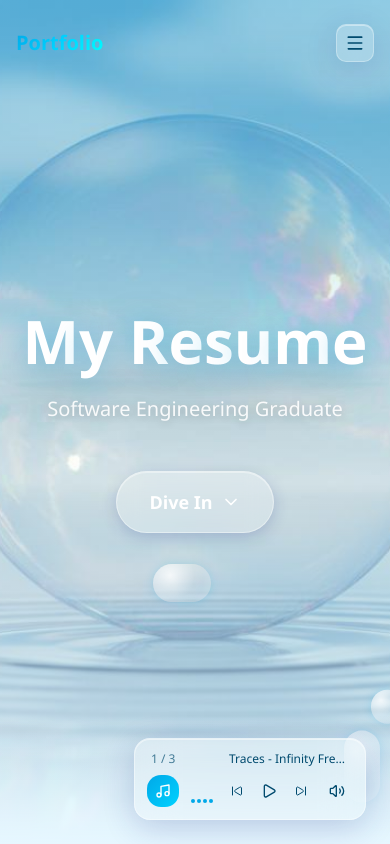
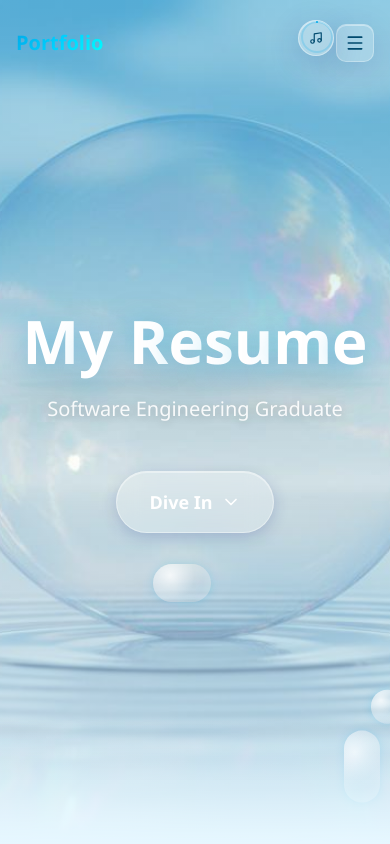
Before and after one commit to GoldJS/resume, a React (Vite) app: page / in a window 390 px wide. Shown: the top 844 px of the page. Built offline with nearby package versions, Linux system fonts and the light colour scheme.

Commit message:
Update MusicPlayer.tsx

```diff
--- a/src/sections/MusicPlayer.tsx
+++ b/src/sections/MusicPlayer.tsx
@@ -7,10 +7,15 @@ const MusicPlayer = () => {
   const [isMuted, setIsMuted] = useState(false)
   const [showTooltip, setShowTooltip] = useState(true)
   const [currentTrack, setCurrentTrack] = useState(0)
+  const [isInNavbar, setIsInNavbar] = useState(false)
+  const [isExpanded, setIsExpanded] = useState(false)
+  const [progress, setProgress] = useState(0)
+
   const audioRef = useRef<HTMLAudioElement | null>(null)
   const playerRef = useRef<HTMLDivElement>(null)
+  const bubbleRef = useRef<HTMLButtonElement>(null)
+  const popupRef = useRef<HTMLDivElement>(null)
 
-  // Playlist of tracks - replace these URLs with your actual music files
   const playlist = [
     {
       url: '/music/Infinity Frequencies - Traces.mp3',
@@ -18,24 +23,47 @@ const MusicPlayer = () => {
     },
     {
       url: '/music/Mii Editor - Mii Maker (Wii U) Music.mp3',
-      title: 'Mii Editor in Mii Maker (Wii U)'
+      title: 'Mii Editor'
     },
     {
       url: '/music/scizzie - aquatic ambience.mp3',
-      title: 'Aquatic Ambience - scizzie'
+      title: 'Aquatic Ambience'
     }
   ]
 
+  // Progress tracking
   useEffect(() => {
-    // Initialize audio with first track
+    const audio = audioRef.current
+    if (!audio) return
+
+    const updateProgress = () => {
+      if (audio.duration) {
+        const percent = (audio.currentTime / audio.duration) * 100
+        setProgress(percent)
+      }
+    }
+
+    audio.addEventListener('timeupdate', updateProgress)
+    return () => audio.removeEventListener('timeupdate', updateProgress)
+  }, [currentTrack])
+
+  // Initialize audio
+  useEffect(() => {
     audioRef.current = new Audio(playlist[currentTrack].url)
     audioRef.current.loop = true
     audioRef.current.volume = 0.3
 
-    // Hide tooltip after 5 seconds
     const tooltipTimer = setTimeout(() => {
       setShowTooltip(false)
     }, 5000)
+
+    // Entrance animation - only for desktop hero player
+    if (!isInNavbar) {
+      gsap.fromTo(playerRef.current,
+        { x: 100, opacity: 0 },
+        { x: 0, opacity: 1, duration: 1, ease: 'power3.out', delay: 3 }
+      )
+    }
 
     return () => {
       clearTimeout(tooltipTimer)
@@ -46,27 +74,26 @@ const MusicPlayer = () => {
     }
   }, [])
 
-  // Handle track change
+  // Handle track changes
   useEffect(() => {
     if (audioRef.current) {
+      const wasPlaying = isPlaying && !isMuted
       audioRef.current.src = playlist[currentTrack].url
-      if (isPlaying && !isMuted) {
-        audioRef.current.play().catch(() => {
-          setIsPlaying(false)
-        })
+      setProgress(0)
+      if (wasPlaying) {
+        audioRef.current.play().catch(() => setIsPlaying(false))
       }
     }
   }, [currentTrack])
 
+  // Handle play/pause/mute
   useEffect(() => {
-    if (audioRef.current) {
+    if (!audioRef.current) return
+
     if (isPlaying && !isMuted) {
-        audioRef.current.play().catch(() => {
-          setIsPlaying(false)
-        })
+      audioRef.current.play().catch(() => setIsPlaying(false))
     } else {
       audioRef.current.pause()
-      }
     }
   }, [isPlaying, isMuted])
 
@@ -76,12 +103,53 @@ const MusicPlayer = () => {
     }
   }, [isMuted])
 
+  // Scroll animation for mobile
   useEffect(() => {
-    gsap.fromTo(playerRef.current,
-      { x: 100, opacity: 0 },
-      { x: 0, opacity: 1, duration: 1, ease: 'power3.out', delay: 3 }
-    )
-  }, [])
+    const handleScroll = () => {
+      const heroSection = document.getElementById('hero')
+      if (!heroSection || !playerRef.current) return
+
+      const heroRect = heroSection.getBoundingClientRect()
+      const heroHeight = heroRect.height
+      const scrollProgress = Math.max(0, Math.min(1, -heroRect.top / (heroHeight * 0.5)))
+
+      gsap.to(playerRef.current, {
+        x: scrollProgress * window.innerWidth,
+        opacity: 1 - scrollProgress,
+        duration: 0.1,
+        ease: 'none'
+      })
+
+      if (scrollProgress > 0.8 && !isInNavbar) {
+        setIsInNavbar(true)
+      } else if (scrollProgress <= 0.8 && isInNavbar) {
+        setIsInNavbar(false)
+        setIsExpanded(false)
+      }
+    }
+
+    window.addEventListener('scroll', handleScroll, { passive: true })
+    handleScroll()
+    return () => window.removeEventListener('scroll', handleScroll)
+  }, [isInNavbar])
+
+  // Click outside handler
+  useEffect(() => {
+    if (!isExpanded) return
+
+    const handleClick = (e: MouseEvent) => {
+      const target = e.target as Node
+      const isInsideBubble = bubbleRef.current?.contains(target)
+      const isInsidePopup = popupRef.current?.contains(target)
+
+      if (!isInsideBubble && !isInsidePopup) {
+        setIsExpanded(false)
+      }
+    }
+
+    document.addEventListener('click', handleClick, true)
+    return () => document.removeEventListener('click', handleClick, true)
+  }, [isExpanded])
 
   const togglePlay = () => {
     setIsPlaying(!isPlaying)
@@ -99,22 +167,8 @@ const MusicPlayer = () => {
     setCurrentTrack((prev) => (prev - 1 + playlist.length) % playlist.length)
   }
 
-  return (
-    <div
-      ref={playerRef}
-      className="fixed bottom-6 right-6 z-50"
-    >
-      {/* Tooltip */}
-      {showTooltip && (
-        <div className="absolute bottom-full right-0 mb-3 glass-card-strong px-4 py-2 rounded-xl whitespace-nowrap animate-bounce">
-          <span className="text-sm text-frutiger-dark">Click to play Frutiger music!</span>
-          <div className="absolute -bottom-2 right-6 w-0 h-0 border-l-8 border-r-8 border-t-8 border-transparent border-t-white/30" />
-        </div>
-      )}
-
-      {/* Player */}
-      <div className="glass-card-strong p-3 rounded-2xl flex flex-col gap-2">
-        {/* Track Info */}
+  const PlayerContent = () => (
+    <div className="glass-card-strong p-3 rounded-2xl flex flex-col gap-2 w-[280px]">
       <div className="flex items-center justify-between px-1">
         <span className="text-xs text-frutiger-dark/70 font-medium">
           {currentTrack + 1} / {playlist.length}
@@ -125,12 +179,10 @@ const MusicPlayer = () => {
       </div>
 
       <div className="flex items-center gap-3">
-          {/* Music Icon */}
         <div className={`p-2 rounded-xl bg-gradient-to-br from-frutiger-blue to-frutiger-cyan ${isPlaying ? 'animate-pulse' : ''}`}>
           <Music className="w-4 h-4 text-white" />
         </div>
 
-          {/* Visualizer */}
         <div className="flex items-end gap-0.5 h-6 flex-1">
           {[...Array(4)].map((_, i) => (
             <div
@@ -147,51 +199,116 @@ const MusicPlayer = () => {
           ))}
         </div>
 
-          {/* Controls */}
         <div className="flex items-center gap-1">
           <button
             onClick={prevTrack}
-              className="p-1.5 hover:bg-white/20 rounded-xl transition-colors"
-              aria-label="Previous track"
+            className="p-1.5 hover:bg-white/20 rounded-xl transition-colors active:bg-white/30"
+            style={{ WebkitTapHighlightColor: 'transparent' }}
           >
             <SkipBack className="w-3 h-3 text-frutiger-dark" />
           </button>
-
           <button
             onClick={togglePlay}
-              className="p-2 hover:bg-white/20 rounded-xl transition-colors"
-              aria-label={isPlaying ? 'Pause' : 'Play'}
+            className="p-2 hover:bg-white/20 rounded-xl transition-colors active:bg-white/30"
+            style={{ WebkitTapHighlightColor: 'transparent' }}
           >
-              {isPlaying ? (
-                <Pause className="w-4 h-4 text-frutiger-dark" />
-              ) : (
-                <Play className="w-4 h-4 text-frutiger-dark" />
-              )}
+            {isPlaying ? <Pause className="w-4 h-4 text-frutiger-dark" /> : <Play className="w-4 h-4 text-frutiger-dark" />}
           </button>
-
           <button
             onClick={nextTrack}
-              className="p-1.5 hover:bg-white/20 rounded-xl transition-colors"
-              aria-label="Next track"
+            className="p-1.5 hover:bg-white/20 rounded-xl transition-colors active:bg-white/30"
+            style={{ WebkitTapHighlightColor: 'transparent' }}
           >
             <SkipForward className="w-3 h-3 text-frutiger-dark" />
           </button>
-
           <button
             onClick={toggleMute}
-              className="p-2 hover:bg-white/20 rounded-xl transition-colors ml-1"
-              aria-label={isMuted ? 'Unmute' : 'Mute'}
+            className="p-2 hover:bg-white/20 rounded-xl transition-colors ml-1 active:bg-white/30"
+            style={{ WebkitTapHighlightColor: 'transparent' }}
           >
-              {isMuted ? (
-                <VolumeX className="w-4 h-4 text-frutiger-dark/50" />
-              ) : (
-                <Volume2 className="w-4 h-4 text-frutiger-dark" />
-              )}
+            {isMuted ? <VolumeX className="w-4 h-4 text-frutiger-dark/50" /> : <Volume2 className="w-4 h-4 text-frutiger-dark" />}
           </button>
         </div>
       </div>
     </div>
+  )
+
+  return (
+    <>
+      {/* Desktop - always visible, no changes */}
+      <div className="hidden lg:block fixed bottom-6 right-6 z-50">
+        {showTooltip && (
+          <div className="absolute bottom-full right-0 mb-3 glass-card-strong px-4 py-2 rounded-xl whitespace-nowrap animate-bounce">
+            <span className="text-sm text-frutiger-dark">Click to play Frutiger music!</span>
+            <div className="absolute -bottom-2 right-6 w-0 h-0 border-l-8 border-r-8 border-t-8 border-transparent border-t-white/30" />
           </div>
+        )}
+        <PlayerContent />
+      </div>
+
+      {/* Mobile */}
+      <div className="lg:hidden">
+        {/* Hero player - only visible when not in navbar */}
+        {!isInNavbar && (
+          <div
+            ref={playerRef}
+            className="fixed bottom-6 right-6 z-40"
+          >
+            {showTooltip && (
+              <div className="absolute bottom-full right-0 mb-3 glass-card-strong px-4 py-2 rounded-xl whitespace-nowrap animate-bounce">
+                <span className="text-sm text-frutiger-dark">Click to play Frutiger music!</span>
+                <div className="absolute -bottom-2 right-6 w-0 h-0 border-l-8 border-r-8 border-t-8 border-transparent border-t-white/30" />
+              </div>
+            )}
+            <PlayerContent />
+          </div>
+        )}
+
+        {/* Navbar bubble - only visible when in navbar */}
+        {isInNavbar && (
+          <div className="fixed top-5 right-14 z-50">
+            {/* Popup */}
+            {isExpanded && (
+              <div
+                ref={popupRef}
+                className="absolute top-full right-0 mt-2"
+              >
+                <PlayerContent />
+              </div>
+            )}
+
+            {/* Bubble button */}
+            <button
+              ref={bubbleRef}
+              onClick={() => setIsExpanded(!isExpanded)}
+              className="relative w-9 h-9 glass-card-strong rounded-full flex items-center justify-center active:scale-95 transition-transform"
+              style={{ WebkitTapHighlightColor: 'transparent' }}
+            >
+              <svg className="absolute inset-0 w-full h-full -rotate-90">
+                <circle cx="18" cy="18" r="15" fill="none" stroke="rgba(0,168,232,0.2)" strokeWidth="2" />
+                <circle
+                  cx="18"
+                  cy="18"
+                  r="15"
+                  fill="none"
+                  stroke="#00a8e8"
+                  strokeWidth="2"
+                  strokeLinecap="round"
+                  strokeDasharray={`${progress * 0.94} 94`}
+                  className="transition-all duration-300"
+                />
+              </svg>
+              <div className="relative z-10 flex items-center justify-center w-full h-full">
+                <Music className={`w-3.5 h-3.5 text-frutiger-dark ${isPlaying ? 'animate-pulse' : ''}`} />
+              </div>
+              {isPlaying && !isExpanded && (
+                <span className="absolute -top-0.5 -right-0.5 w-2 h-2 bg-frutiger-cyan rounded-full animate-pulse border-2 border-white" />
+              )}
+            </button>
+          </div>
+        )}
+      </div>
+    </>
   )
 }
 
```
Lines whose indentation alone changed are shown as unchanged.
